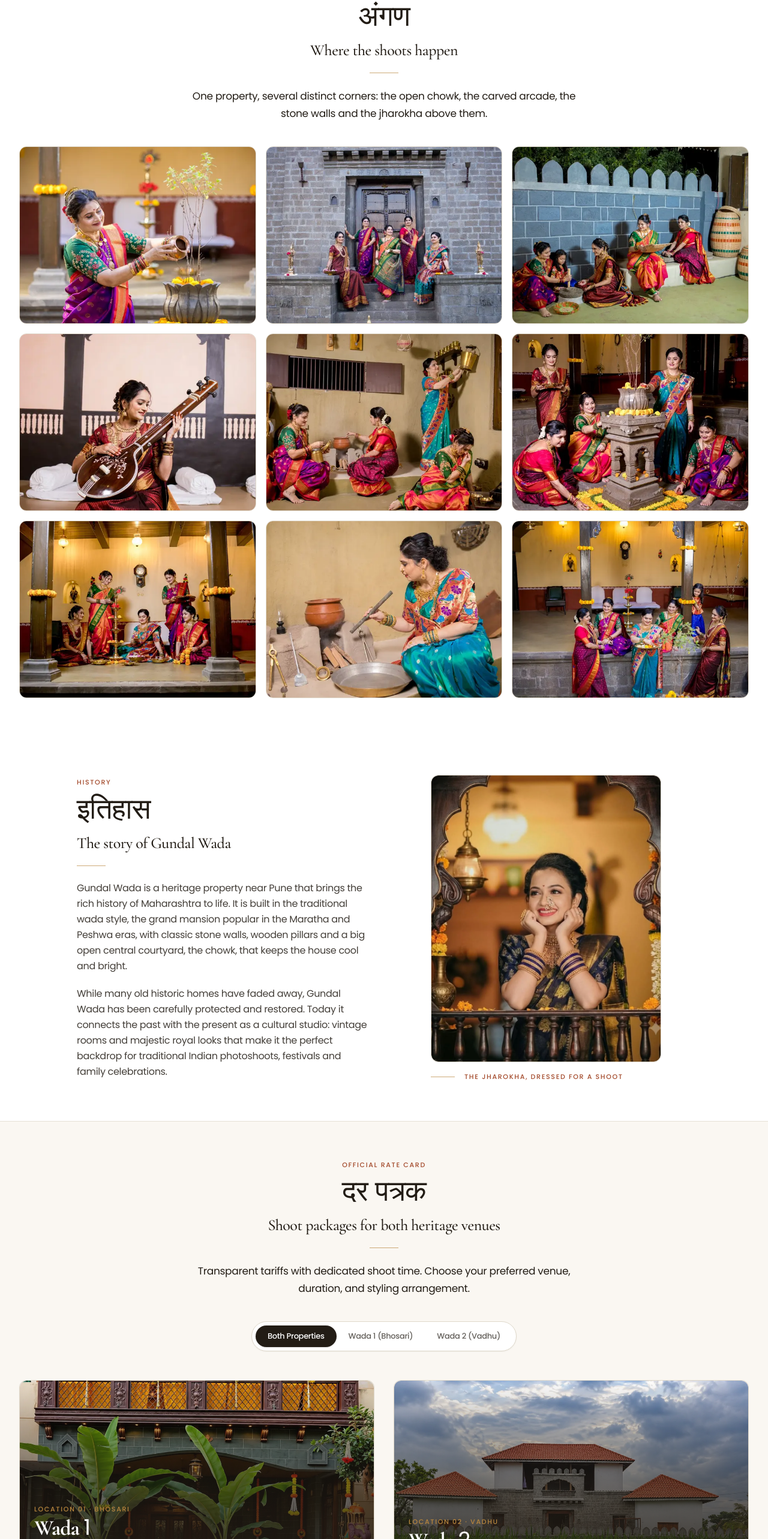
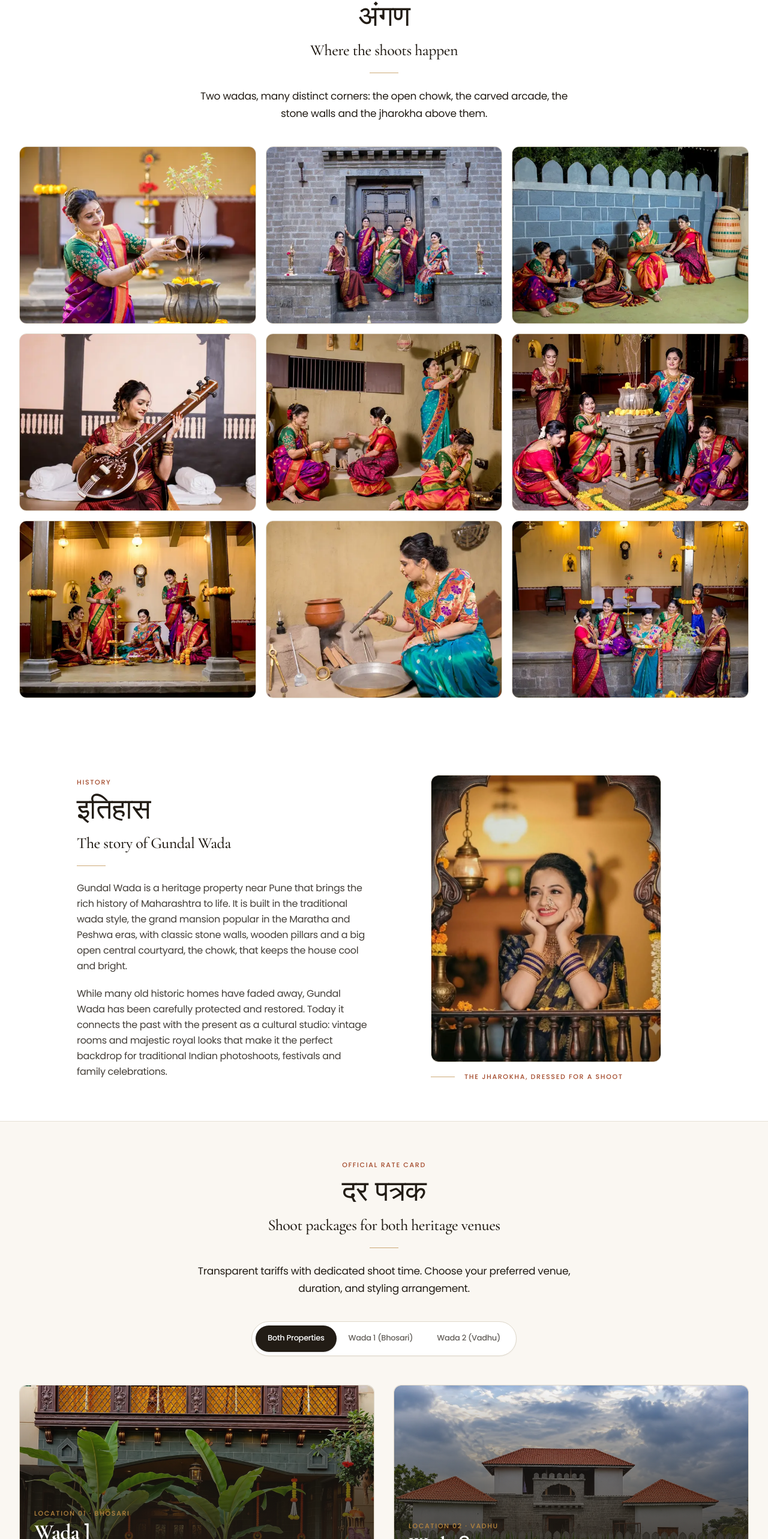
Before and after one commit to SkipAry/gundalwada, a Next.js app: page / in a window 1280 px wide. Shown: the part 1363-3929 px from the top of the page at 60% size. Built offline with nearby package versions, Linux system fonts and the light colour scheme.

Commit message:
fix(mobile): readable statement accents, 44px rate-card tabs
Statement headlines sit on photos; the orchid accent word (Sky, Dressed)
vanished on phones, so use gold-light there. Rate-card tabs grow to a
44px tap target, and the gallery intro now says two wadas.

```diff
--- a/src/components/Angan.tsx
+++ b/src/components/Angan.tsx
@@ -102,7 +102,7 @@ export default function Angan() {
           marathi="अंगण"
           gloss="The courtyard"
           title="Where the shoots happen"
-          intro="One property, several distinct corners: the open chowk, the carved arcade, the stone walls and the jharokha above them."
+          intro="Two wadas, many distinct corners: the open chowk, the carved arcade, the stone walls and the jharokha above them."
         />
 
         {/* Mosaic — 8px radius cards with 1px hairline border */}
--- a/src/components/Packages.tsx
+++ b/src/components/Packages.tsx
@@ -40,7 +40,7 @@ export default function Packages() {
             <button
               type="button"
               onClick={() => setActiveTab("all")}
-              className={`shrink-0 whitespace-nowrap rounded-full px-4 sm:px-5 py-2 text-[12px] sm:text-[13px] font-medium transition-all ${
+              className={`min-h-[44px] shrink-0 whitespace-nowrap rounded-full px-4 sm:px-5 py-2 text-[12px] sm:text-[13px] font-medium transition-all ${
                 activeTab === "all"
                   ? "bg-obsidian text-cream shadow"
                   : "text-cocoa/70 hover:text-cocoa"
@@ -52,7 +52,7 @@ export default function Packages() {
             <button
               type="button"
               onClick={() => setActiveTab("wada1")}
-              className={`shrink-0 whitespace-nowrap rounded-full px-4 sm:px-5 py-2 text-[12px] sm:text-[13px] font-medium transition-all ${
+              className={`min-h-[44px] shrink-0 whitespace-nowrap rounded-full px-4 sm:px-5 py-2 text-[12px] sm:text-[13px] font-medium transition-all ${
                 activeTab === "wada1"
                   ? "bg-obsidian text-cream shadow"
                   : "text-cocoa/70 hover:text-cocoa"
@@ -64,7 +64,7 @@ export default function Packages() {
             <button
               type="button"
               onClick={() => setActiveTab("wada2")}
-              className={`shrink-0 whitespace-nowrap rounded-full px-4 sm:px-5 py-2 text-[12px] sm:text-[13px] font-medium transition-all ${
+              className={`min-h-[44px] shrink-0 whitespace-nowrap rounded-full px-4 sm:px-5 py-2 text-[12px] sm:text-[13px] font-medium transition-all ${
                 activeTab === "wada2"
                   ? "bg-obsidian text-cream shadow"
                   : "text-cocoa/70 hover:text-cocoa"
--- a/src/components/Statement.tsx
+++ b/src/components/Statement.tsx
@@ -61,7 +61,9 @@ export default function Statement({
       {/* Centred, like every other heading on the page. */}
       <div className="relative mx-auto flex min-h-[70svh] max-w-site flex-col items-center justify-end px-5 pb-12 pt-20 text-center sm:px-8 md:min-h-[86svh] md:pb-24 sm:pt-32">
            <h2 className="max-w-[19ch] font-display font-medium text-[clamp(2.4rem,5.5vw,3.4rem)] leading-[1.12] tracking-heading text-cream">
-           <Accent text={headline} highlight={highlight} />
+           {/* Gold, not the default orchid: this headline sits on a photograph,
+               where the dark accent colour all but vanished on phones. */}
+           <Accent text={headline} highlight={highlight} className="text-gold-light" />
          </h2>
 
          {body ? (
```
